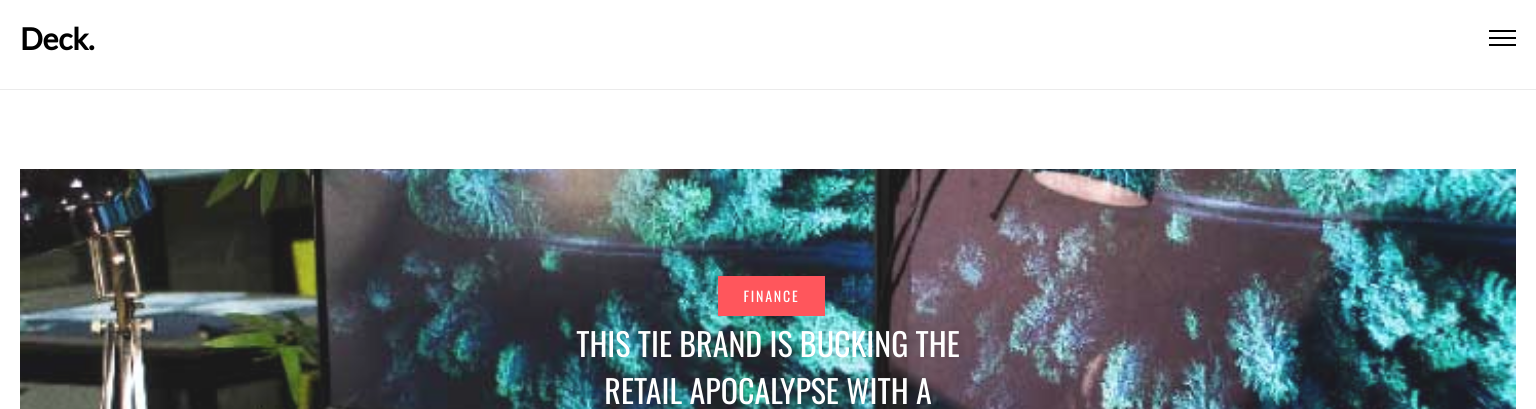
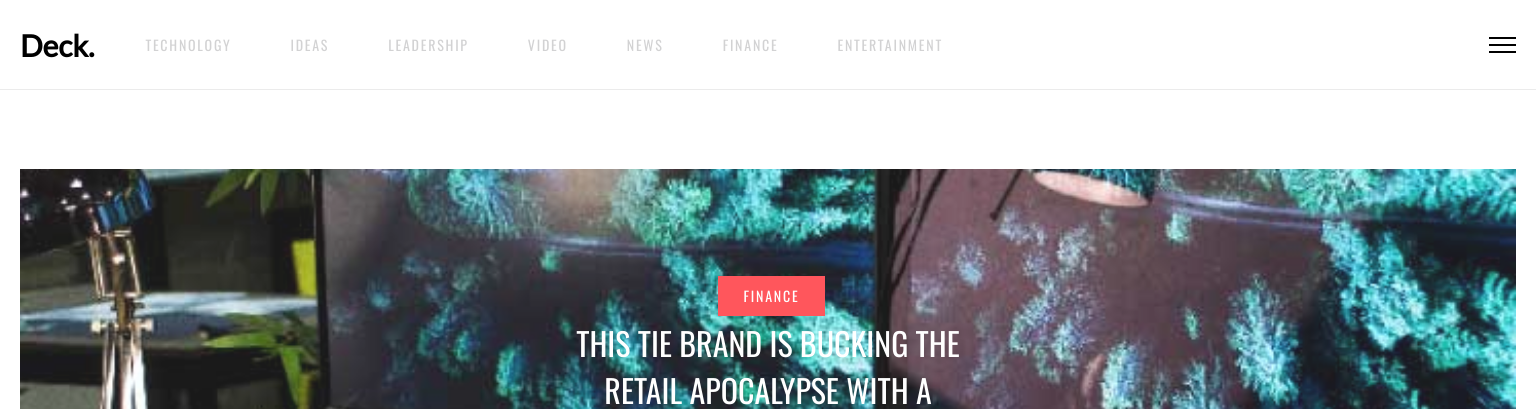
Before and after one commit to eunbij/pre-challenge-fe, a plain HTML site: page index.html in a window 1536 px wide. Shown: the top 409 px of the page. Drawn offline with nearby package versions, Linux system fonts and the light colour scheme.

Commit message:
프리온보딩 챌린지 사전과제 데스크탑 반응형 작업

```diff
--- a/css/index.css
+++ b/css/index.css
@@ -596,8 +596,35 @@ main {
     }
 }
 @media all and (min-width:1440px){
-    /* .header .gnb li a {
-    display: block;
-    font-size: 14px;
-} */
+    .header .h1 {
+        width: 60px;
+        width: 4.17%;
+        height: 30px;
+        margin-top: 7px;
+        margin-right: 63px;
+    }
+    .header .menubtn {
+        margin-top: 17px;
+    }
+    .header .gnb {
+        display: block;
+        /* width: 805px; */
+        /* width: 55.9%; */
+        height: 100%;
+        line-height: 30px;
+        margin-top: 10px;
+        float: left;
+    }
+    .header .gnb li {
+        float: left;
+        /* height: 100%; */
+        margin-right: 59px;
+    }
+    .header .gnb li a {
+        display: block;
+        font-family: 'Oswald', sans-serif;
+        font-size: 14px;
+        color: rgba(29, 31, 36, 0.2);
+        letter-spacing: 1.75px;
+    }
 }
```
